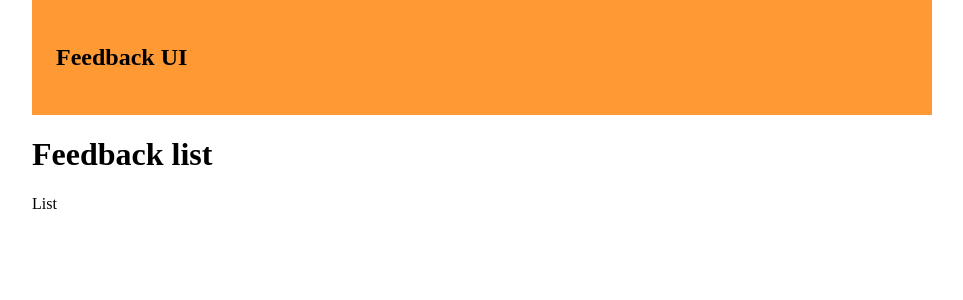
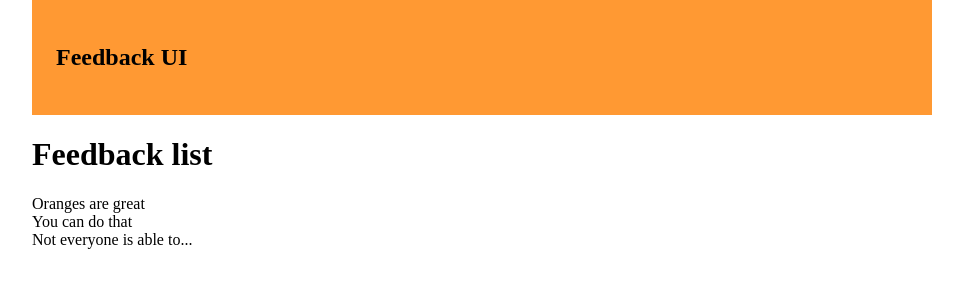
Before and after one commit to marcelox/feedback-app, a React (Create React App) app: page / in a window 1280 px wide. Shown: the top 300 px of the page, without its empty margins (158-1121 px from the left). Built offline with nearby package versions, Linux system fonts and the light colour scheme.

Commit message:
Render feedbacklist

```diff
--- a/src/App.js
+++ b/src/App.js
@@ -16,7 +16,7 @@ function App() {
     <>
       <Header bgColor="#f93" />
       <h1>Feedback list</h1>
-      <FeedbackList />
+      <FeedbackList feedback={feedback} />
     </>
   )
 }
--- a/src/components/FeedbackList.jsx
+++ b/src/components/FeedbackList.jsx
@@ -1,6 +1,14 @@
-function FeedbackList() {
+function FeedbackList({feedback}) {
+  console.log(feedback);
+  if (!feedback || feedback.length === 0) return;
+
   return (
-    <div>List</div>
+    <div className="feedback-list">
+      {feedback.map((item) => (
+        <div key={item.id}>{item.text}</div>
+      ))
+      }
+    </div>
   )
 }
 
--- a/src/data/FeedbackData.js
+++ b/src/data/FeedbackData.js
@@ -2,17 +2,17 @@ const FeedbackData = [
   {
     id: 1,
     rating: 3,
-    text: 'asdlfj a;sldkfj '
+    text: 'Oranges are great'
   },
   {
     id: 2,
     rating: 1,
-    text: 'asdlfj a;sldkfj '
+    text: 'You can do that'
   },
   {
     id: 3,
     rating: 7,
-    text: 'asdlfj a;sldkfj '
+    text: 'Not everyone is able to...'
   },
 ]
 
```
